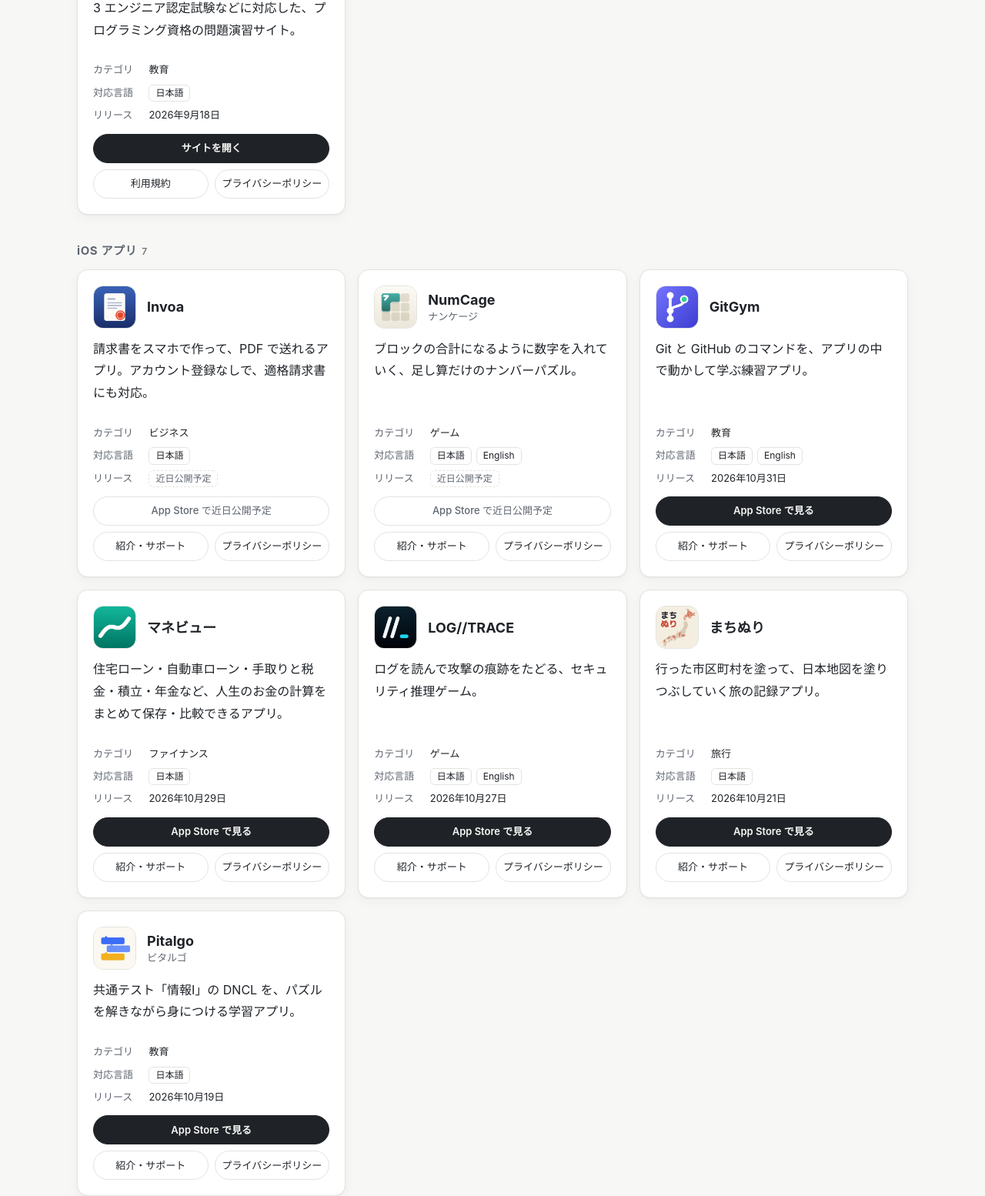
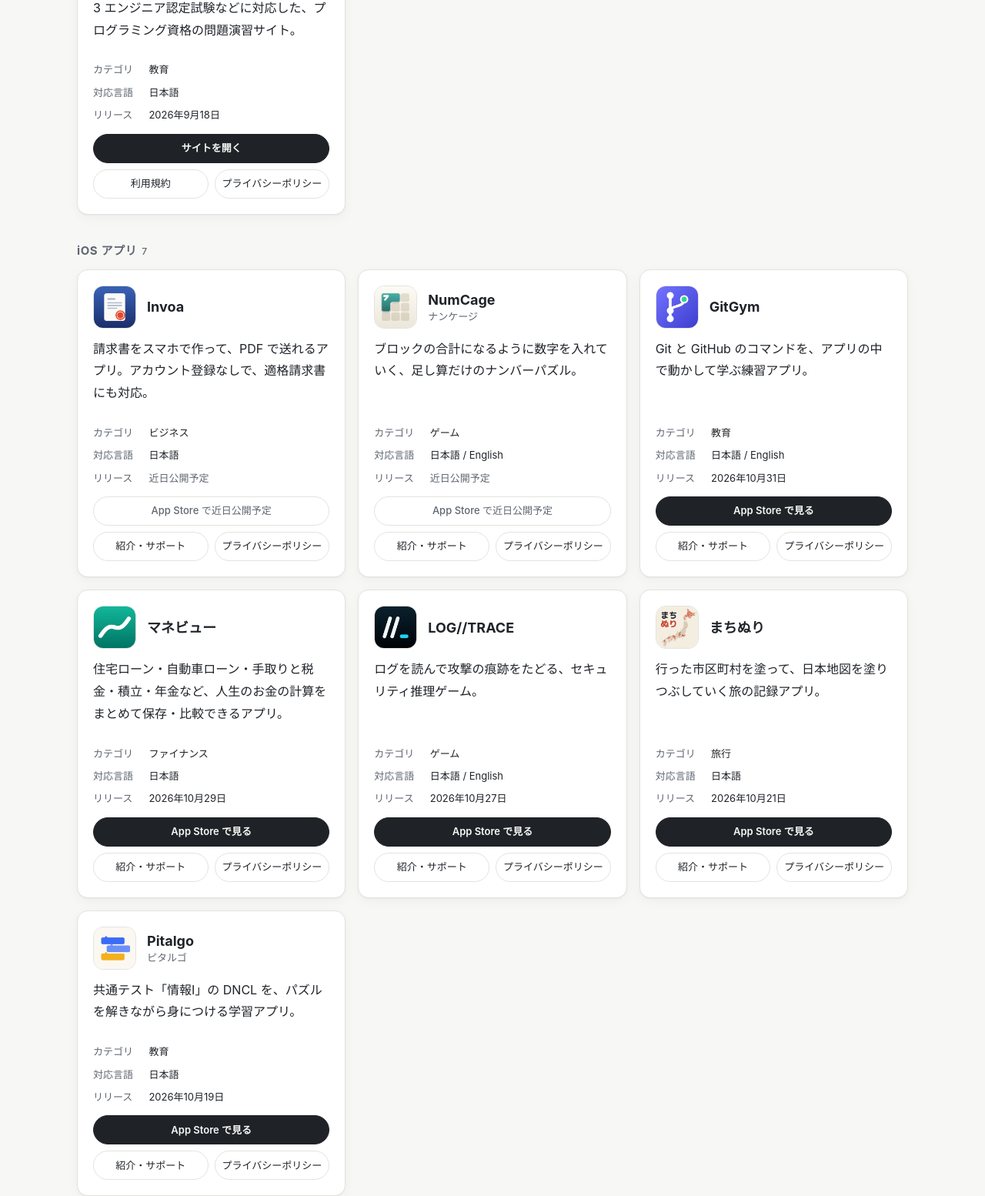
Before and after one commit to tsutsumi03/tsutsumi03.github.io, a Jekyll site: the page built from index.html, in a window 1280 px wide. Shown: the part 353-1907 px from the top of the page at 77% size. Built offline with Jekyll 4.4.1, drawn with Linux system fonts in a browser that asks for light colours.

Commit message:
change: 一覧のカード情報を枠なしの文字にそろえる
対応言語のタグ枠で、カテゴリ・リリースと文字の開始位置がずれていた。
対応言語は「日本語 / English」の文字にし、「近日公開予定」も枠なしの淡色文字にして、
リリース前後でも表示の形が変わらないようにした。

Co-Authored-By: Claude Sonnet 5.5 <noreply@anthropic.com>

```diff
--- a/assets/css/site.css
+++ b/assets/css/site.css
@@ -285,18 +285,7 @@ body:has(.content-home) .wrap { max-width: 1120px; }
 
 .app-meta dd { margin: 0; }
 
-.app-langs { display: flex; flex-wrap: wrap; gap: 6px; }
-
-.tag {
-  display: inline-block;
-  padding: 0 8px;
-  border: 1px solid var(--border);
-  border-radius: 6px;
-  font-size: 12px;
-  line-height: 1.7;
-}
-
-.tag-soon { color: var(--muted); border-style: dashed; }
+.app-soon { color: var(--muted); }
 
 .app-summary { margin: 0; flex: 1; }
 
--- a/index.html
+++ b/index.html
@@ -44,12 +44,12 @@ title: "tsutsumi's products"
         {%- if app.languages %}
         <div>
           <dt>対応言語</dt>
-          <dd class="app-langs">{% for lang in app.languages %}<span class="tag">{{ lang }}</span>{% endfor %}</dd>
+          <dd>{{ app.languages | join: " / " }}</dd>
         </div>
         {%- endif %}
         <div>
           <dt>リリース</dt>
-          <dd>{% if app.released %}{{ app.released | date: "%Y年%-m月%-d日" }}{% else %}<span class="tag tag-soon">近日公開予定</span>{% endif %}</dd>
+          <dd>{% if app.released %}{{ app.released | date: "%Y年%-m月%-d日" }}{% else %}<span class="app-soon">近日公開予定</span>{% endif %}</dd>
         </div>
       </dl>
       <div class="app-actions">
```
